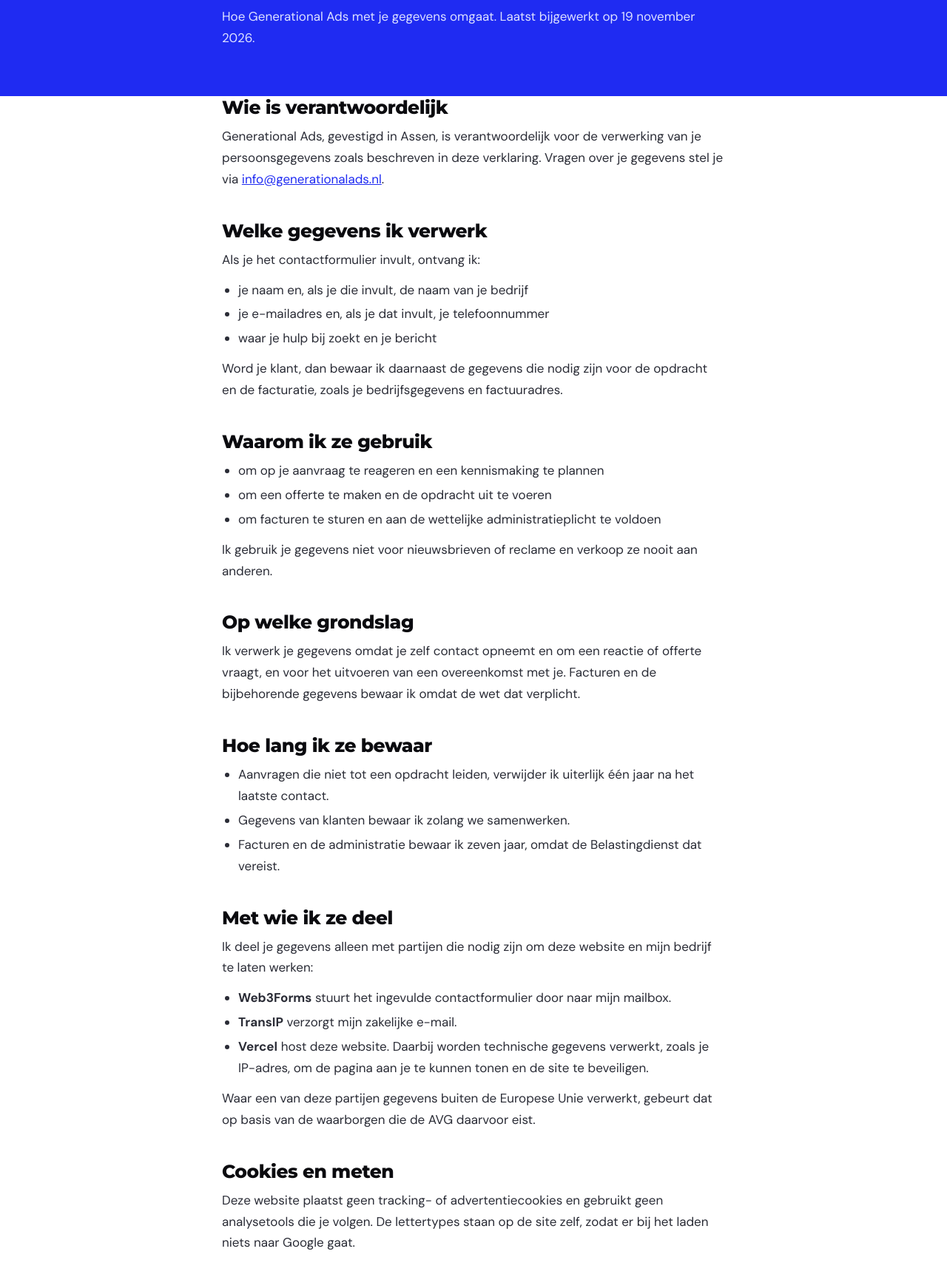
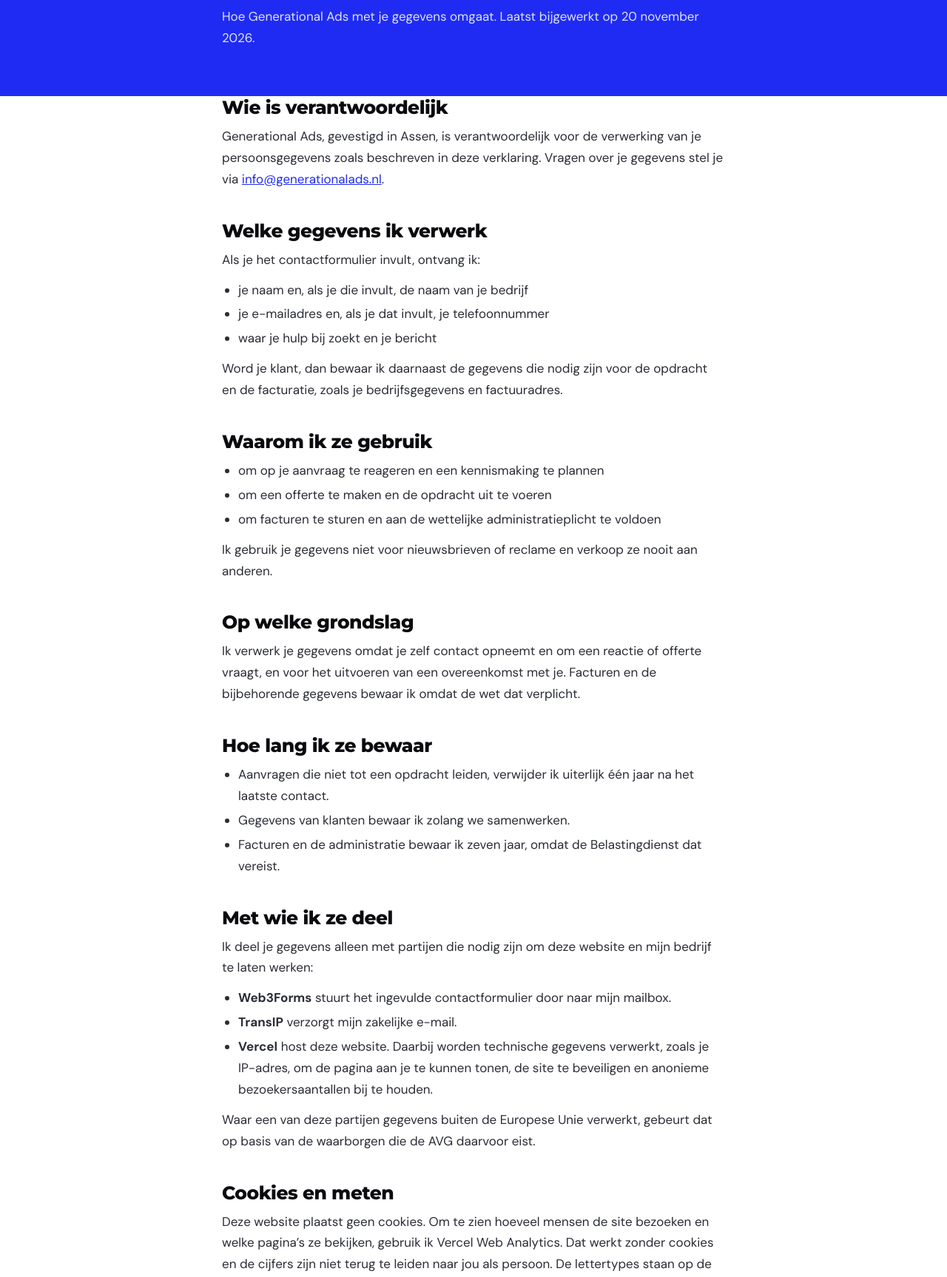
Before and after one commit to NilsCreative/Generational-Ads, a plain HTML site: page privacy.html in a window 1280 px wide. Shown: the part 173-1900 px from the top of the page at 74% size. Drawn offline with Linux system fonts and the light colour scheme.

Commit message:
Kortere stapel op mobiel, labels, titel en Web Analytics

```diff
--- a/privacy.html
+++ b/privacy.html
@@ -43,7 +43,7 @@ footer nav{display:flex;gap:18px}
 <body>
 <div class="top">
 <header class="wrap"><a href="index.html">Generational Ads</a><a class="back" href="index.html#contact">Kennismaken</a></header>
-<div class="wrap intro"><h1>Privacy</h1><p>Hoe Generational Ads met je gegevens omgaat. Laatst bijgewerkt op 19 november 2026.</p></div>
+<div class="wrap intro"><h1>Privacy</h1><p>Hoe Generational Ads met je gegevens omgaat. Laatst bijgewerkt op 20 november 2026.</p></div>
 </div>
 <main class="wrap">
 
@@ -82,12 +82,12 @@ footer nav{display:flex;gap:18px}
 <ul>
 <li><strong>Web3Forms</strong> stuurt het ingevulde contactformulier door naar mijn mailbox.</li>
 <li><strong>TransIP</strong> verzorgt mijn zakelijke e-mail.</li>
-<li><strong>Vercel</strong> host deze website. Daarbij worden technische gegevens verwerkt, zoals je IP-adres, om de pagina aan je te kunnen tonen en de site te beveiligen.</li>
+<li><strong>Vercel</strong> host deze website. Daarbij worden technische gegevens verwerkt, zoals je IP-adres, om de pagina aan je te kunnen tonen, de site te beveiligen en anonieme bezoekersaantallen bij te houden.</li>
 </ul>
 <p>Waar een van deze partijen gegevens buiten de Europese Unie verwerkt, gebeurt dat op basis van de waarborgen die de AVG daarvoor eist.</p>
 
 <h2>Cookies en meten</h2>
-<p>Deze website plaatst geen tracking- of advertentiecookies en gebruikt geen analysetools die je volgen. De lettertypes staan op de site zelf, zodat er bij het laden niets naar Google gaat.</p>
+<p>Deze website plaatst geen cookies. Om te zien hoeveel mensen de site bezoeken en welke pagina&#8217;s ze bekijken, gebruik ik Vercel Web Analytics. Dat werkt zonder cookies en de cijfers zijn niet terug te leiden naar jou als persoon. De lettertypes staan op de site zelf, zodat er bij het laden niets naar Google gaat.</p>
 
 <h2>Beveiliging</h2>
 <p>De website gebruikt een beveiligde verbinding (https). Ik ga zorgvuldig om met je gegevens en geef alleen toegang aan partijen die het echt nodig hebben.</p>
```
Also changed, not shown: index.html (+6 -4 lines).
